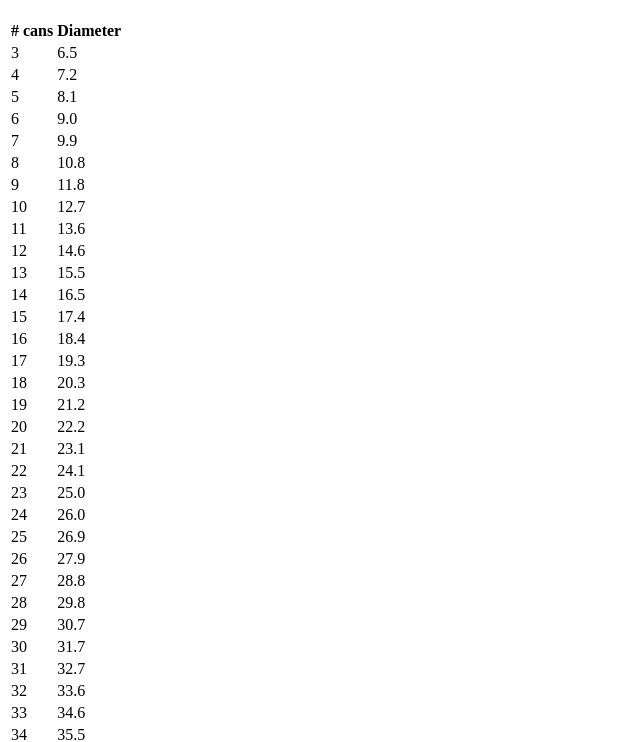
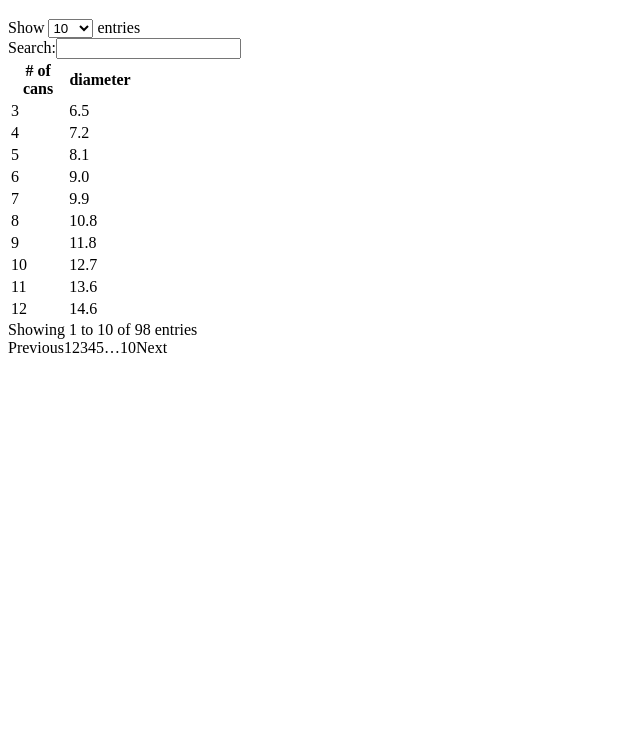
Before and after one commit to rhew/cancalc, a website: page cancalc.html in a window 1280 px wide. Shown: the part 61-803 px from the top of the page, without its empty margins (0-640 px from the left). Drawn offline with nearby package versions, Linux system fonts and the light colour scheme.

Commit message:
Use DataTables

```diff
--- a/bower.json
+++ b/bower.json
@@ -19,6 +19,7 @@
     "tests"
   ],
   "dependencies": {
-    "jquery": "2.0.*"
+    "jquery": "1.8.*",
+    "DataTables": "1.9.*"
   }
 }
--- a/cancalc.html
+++ b/cancalc.html
@@ -1,21 +1,17 @@
 <!DOCTYPE html>
 <html>
     <head>
+        <link rel="stylesheet" type="text/css" href="bower_components/DataTables/media/css/jquery.dataTables.css" media="screen" />
         <script src="bower_components/jquery/jquery.min.js" type="text/javascript"></script>
+        <script src="bower_components/DataTables/media/js/jquery.dataTables.js" type="text/javascript"></script>
         <script src="cancalc.js" type="text/javascript"></script>
         <script>
         </script>
     </head>
     <body onload="buildCanTable()">
         <h1>Circles of cans</h1>
-        <table>
-            <thead class="ui-widget-header">
-                <tr>
-                    <th># cans</th>
-                    <th>Diameter</th>
-                </tr>
-            </thead>
-            <tbody id="canTbody" class="ui-widget-content">
+        <table id="canTable">
+            <tbody>
             </tbody>
         </table>
     </body>
--- a/cancalc.js
+++ b/cancalc.js
@@ -13,18 +13,17 @@ function buildCanTable()
     var canData = [];
 
     for (var i = 3; i<=100; i++) {
-        canData.push({
-            'canCount' : i,
-            'diameter' : canstructionDiameter(i).toFixed(1)
-        });
+        canData.push([i, canstructionDiameter(i).toFixed(1)]);
     }
 
     $(function() {
-        $.each(canData, function(i, rowData) {
-            $('<tr>').append(
-                $('<td>').text(rowData.canCount),
-                $('<td>').text(rowData.diameter)
-            ).appendTo('#canTbody');
+        $('#canTable').dataTable({
+            "bSort": false,
+            "aaData" : canData,
+            "aoColumns" : [
+                {"sTitle": "# of cans"},
+                {"sTitle": "diameter"},
+            ]
         });
     });
 };
```
